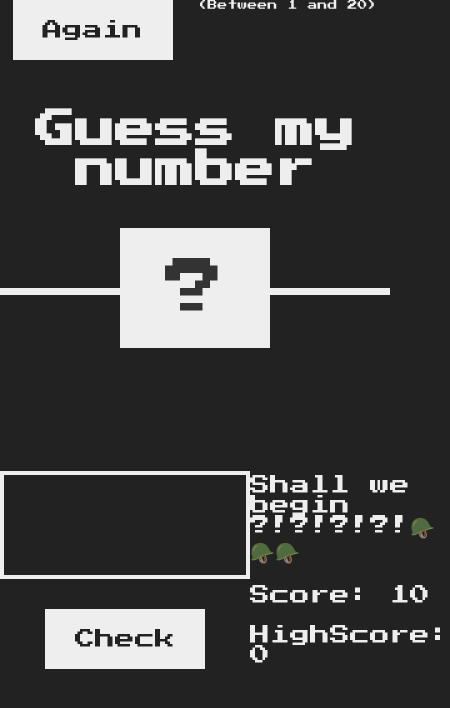
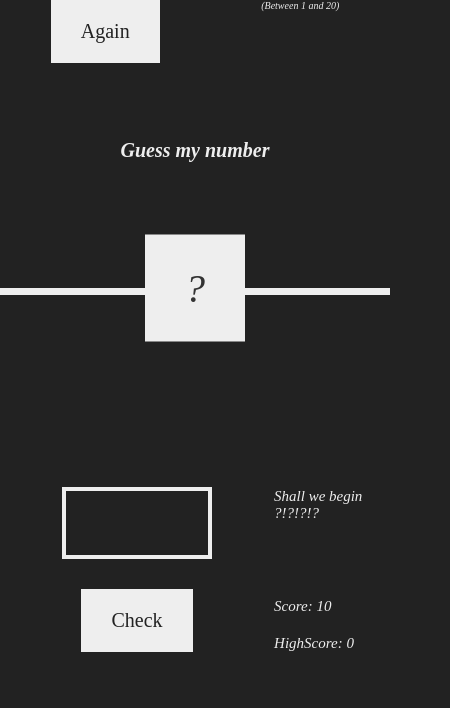
Before and after one commit to Codekazuki/Guess-my-number, a plain HTML site: page index.html in a window 390 px wide. Shown: the whole page, 450 px wide, since content can reach past the window. Drawn offline with Linux system fonts and the light colour scheme.

Commit message:
responsive

```diff
--- a/index.html
+++ b/index.html
@@ -22,7 +22,7 @@
         <button class="btn check">Check</button>
       </section>
       <section class="right">
-        <p class="message">Shall we begin ?!?!?!?!🪖🪖🪖</p>
+        <p class="message">Shall we begin ?!?!?!?</p>
         <p class="label-score">Score: <span class="score">10</span></p>
         <p class="label-highscore">
           HighScore: <span class="highscore">0</span>
--- a/main.css
+++ b/main.css
@@ -121,3 +121,57 @@ h1 {
 .label-score {
   margin-bottom: 2rem;
 }
+
+@media only screen and (max-width: 600px) {
+  body {
+    font-family: "Times New Roman", Times, serif;
+    font-style: italic;
+  }
+  header {
+    position: relative;
+    height: 35vh;
+  }
+  .left {
+    width: 52rem;
+    display: flex;
+    flex-direction: column;
+    align-items: left;
+  }
+  .right {
+    width: 22rem;
+    font-size: 1.5rem;
+  }
+  h1 {
+    font-size: 2rem;
+    text-align: center;
+    position: absolute;
+    width: 100%;
+    top: 52%;
+    left: 50%;
+    transform: translate(-50%, -50%);
+  }
+  .number {
+    background: #eee;
+    color: #333;
+    font-size: 4rem;
+    width: 10rem;
+    padding: 3rem 0rem;
+    text-align: center;
+    position: absolute;
+    bottom: 0;
+    left: 50%;
+    transform: translate(-50%, 50%);
+  }
+  .guess {
+    background: none;
+    border: 4px solid #eee;
+    font-family: inherit;
+    color: inherit;
+    font-size: 3rem;
+    padding: 1.5rem;
+    width: 15rem;
+    text-align: center;
+    display: block;
+    margin-bottom: 3rem;
+  }
+}
--- a/script.js
+++ b/script.js
@@ -44,8 +44,7 @@ document.querySelector(".check").addEventListener("click", function () {
 document.querySelector(".again").addEventListener("click", function () {
   score = 10;
   secretNumber = Math.trunc(Math.random() * 100) + 1;
-  document.querySelector(".message").textContent =
-    "Shall we begin ?!?!?!?!🪖🪖🪖";
+  document.querySelector(".message").textContent = "Shall we begin ?!?!?!?!";
   document.querySelector(".score").textContent = score;
   document.querySelector(".guess").value = "";
   document.querySelector(".number").textContent = "?";
```
